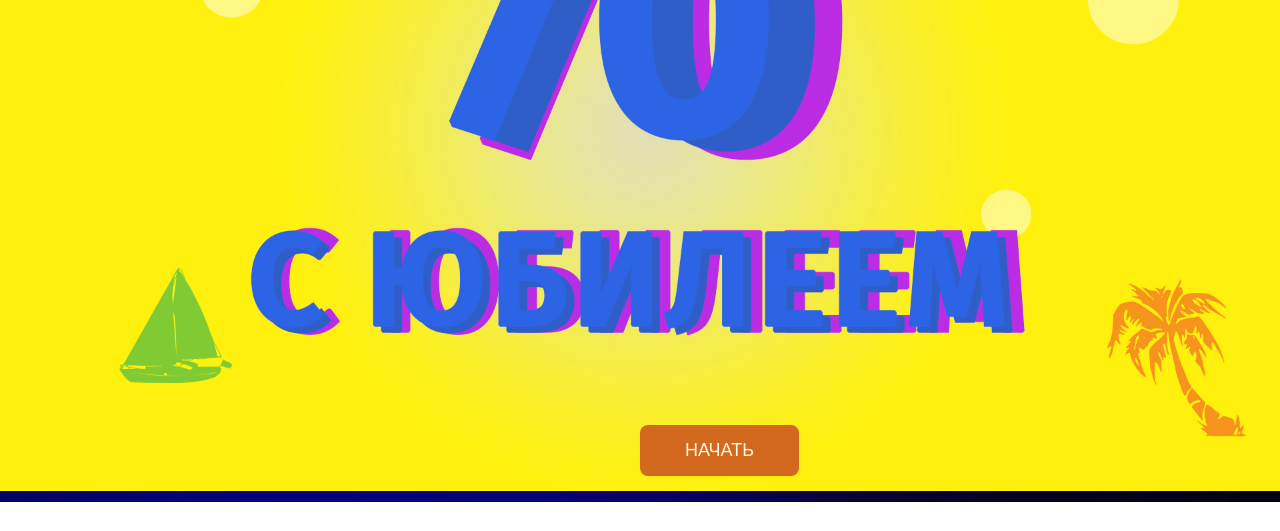
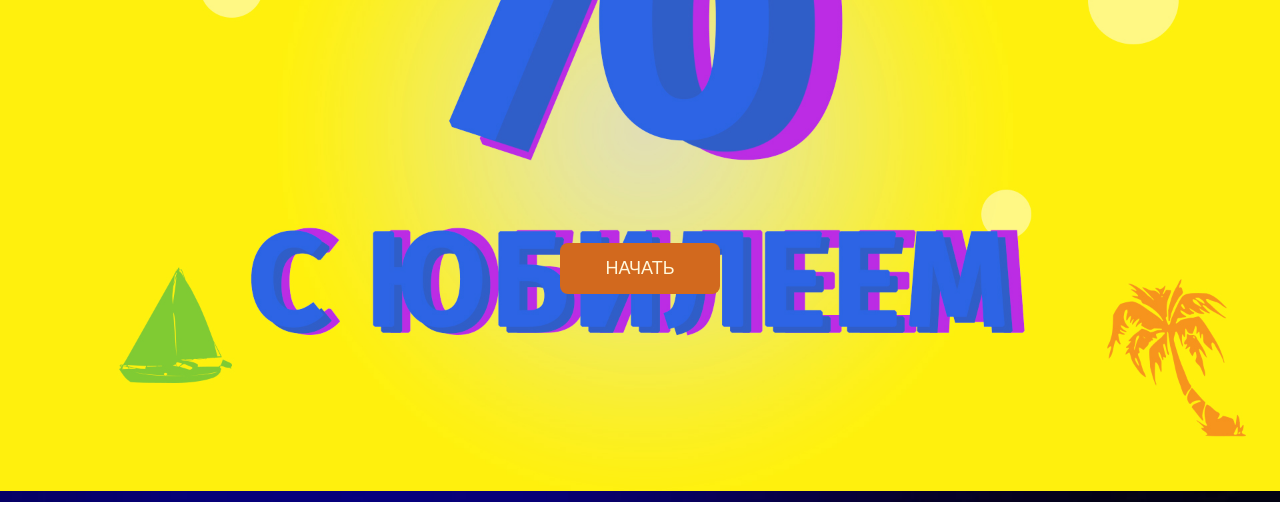
Before and after one commit to Dilemma086/MyOwnGame, a plain HTML site: page index.html in a window 1280 px wide. Shown: the part 269-800 px from the top of the page. Drawn offline with Linux system fonts and the light colour scheme.

Commit message:
remove file

```diff
--- a/style.css
+++ b/style.css
@@ -141,6 +141,5 @@ h2{
     text-align: center;
 }
 .btnZagluhka{
-    position: absolute;
-    bottom: 55px;
+    margin-top: calc(100% - 60%);
 }
```
